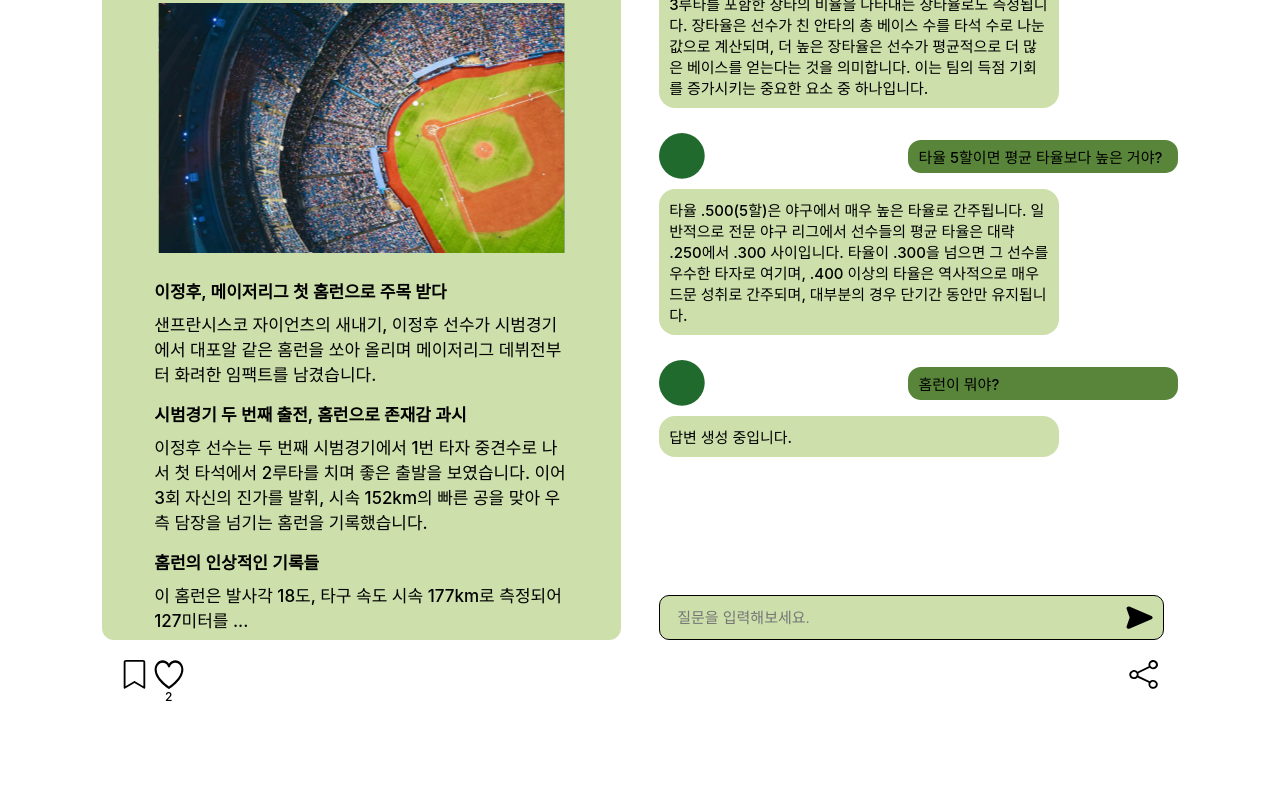
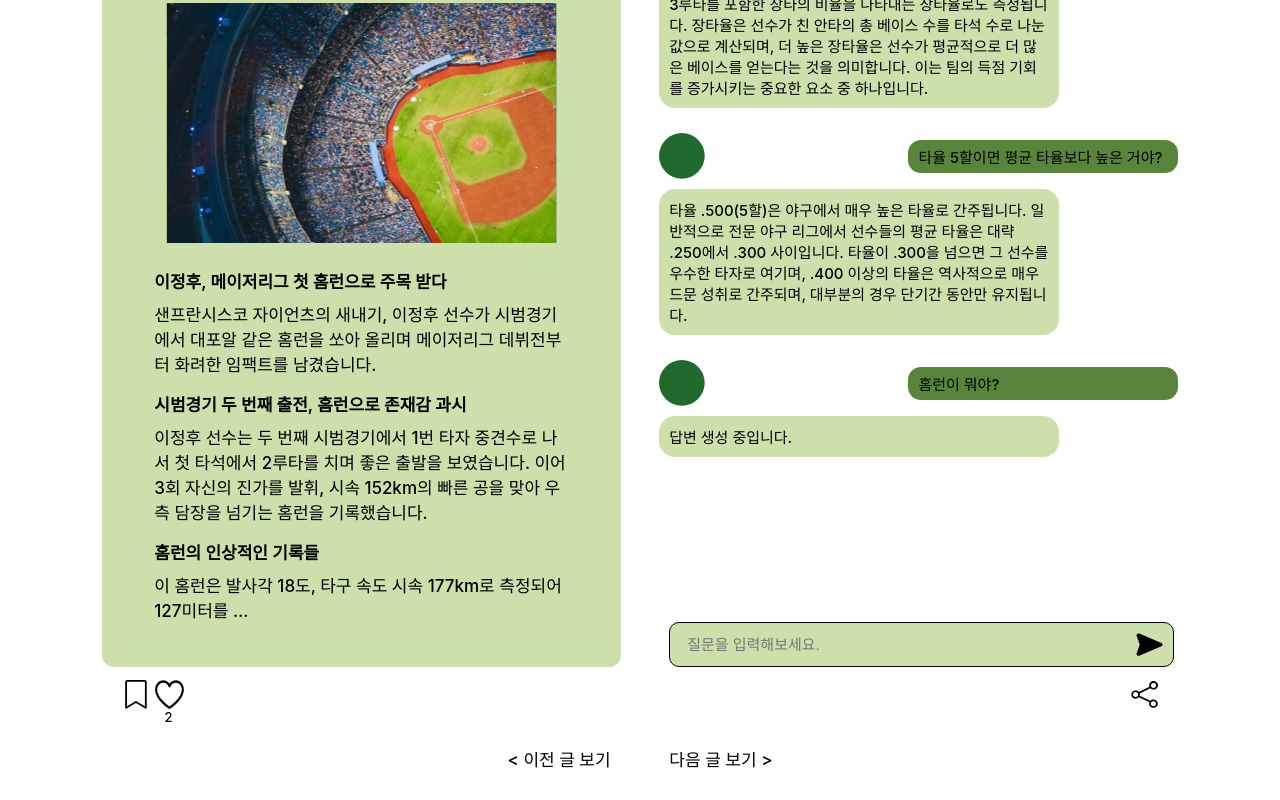
Before and after one commit to f4-zoluphaza/newsletter_front, a React (Create React App) app: page /detailPage in a window 1280 px wide. Shown: the part 266-1066 px from the top of the page. Before the commit the page ends 970 px from the top, so only its background shows below. Built offline with nearby package versions, Linux system fonts and the light colour scheme.

Commit message:
[0504] jia 이전글과 다음글 생성 및 챗봇 내용 스크롤 추가

```diff
--- a/src/pages/detailPage/DetailPages.jsx
+++ b/src/pages/detailPage/DetailPages.jsx
@@ -23,6 +23,8 @@ import {
   HeartDivScrap,
   OnClickImg,
   HeartDiv,
+  PreNextpostDiv,
+  OnClickTextspan,
 } from '../../styles/Detailpage/DetailPages.styled.jsx';
 
 import Header from '../../components/Header.jsx';
@@ -66,12 +68,12 @@ export default function DetailPage() {
             </NewsWrapperDiv>
 
             {/* 뉴스레터 이미지 */}
-            <NewsWrapperDiv height="250px" margintop="15px">
+            <NewsWrapperDiv height="240px" margintop="15px">
               <NewsImg src={NewsImage}></NewsImg>
             </NewsWrapperDiv>
 
             {/* 뉴스레터 내용 */}
-            <NewsWrapperDiv height="auto" margintop="25px">
+            <NewsWrapperDiv height="auto" margintop="25px" marginbottom="30px">
               <NewsContentDiv>
                 <Textspan fontweight="600">
                   이정후, 메이저리그 첫 홈런으로 주목 받다
@@ -101,7 +103,16 @@ export default function DetailPage() {
                 <Textspan>
                   샌프란시스코 자이언츠의 새내기, 이정후 선수가 시범경기에서
                   대포알 같은 홈런을 쏘아 올리며 메이저리그 데뷔전부터 화려한
-                  임팩트를 남겼습니다.
+                  임팩트를 남겼습니다. 샌프란시스코 자이언츠의 새내기, 이정후
+                  선수가 시범경기에서 대포알 같은 홈런을 쏘아 올리며 메이저리그
+                  데뷔전부터 화려한 임팩트를 남겼습니다. 샌프란시스코 자이언츠의
+                  새내기, 이정후 선수가 시범경기에서 대포알 같은 홈런을 쏘아
+                  올리며 메이저리그 데뷔전부터 화려한 임팩트를 남겼습니다.
+                  샌프란시스코 자이언츠의 새내기, 이정후 선수가 시범경기에서
+                  대포알 같은 홈런을 쏘아 올리며 메이저리그 데뷔전부터 화려한
+                  임팩트를 남겼습니다. 샌프란시스코 자이언츠의 새내기, 이정후
+                  선수가 시범경기에서 대포알 같은 홈런을 쏘아 올리며 메이저리그
+                  데뷔전부터 화려한 임팩트를 남겼습니다.
                 </Textspan> */}
               </NewsContentDiv>
             </NewsWrapperDiv>
@@ -170,6 +181,7 @@ export default function DetailPage() {
                 </BotspeechbubbleDiv>
               </MessageDiv>
 
+              {/* 스크롤 예 */}
               {/* <MessageDiv>
                 <ChatbotImg src={CircleImage}></ChatbotImg>
                 <SendspeechbubbleDiv height="33px">
@@ -181,7 +193,32 @@ export default function DetailPage() {
               <MessageDiv height="auto" margintop="10px">
                 <BotspeechbubbleDiv>
                   <Textspan fontsize="15px" marginbottom="0">
-                    답변 생성 중입니다.
+                    타율 .500(5할)은 야구에서 매우 높은 타율로 간주됩니다.
+                    일반적으로 전문 야구 리그에서 선수들의 평균 타율은 대략
+                    .250에서 .300 사이입니다. 타율이 .300을 넘으면 그 선수를
+                    우수한 타자로 여기며, .400 이상의 타율은 역사적으로 매우
+                    드문 성취로 간주되며, 대부분의 경우 단기간 동안만
+                    유지됩니다. 타율 .500(5할)은 야구에서 매우 높은 타율로
+                    간주됩니다. 일반적으로 전문 야구 리그에서 선수들의 평균
+                    타율은 대략 .250에서 .300 사이입니다. 타율이 .300을 넘으면
+                    그 선수를 우수한 타자로 여기며, .400 이상의 타율은
+                    역사적으로 매우 드문 성취로 간주되며, 대부분의 경우 단기간
+                    동안만 유지됩니다. 타율 .500(5할)은 야구에서 매우 높은
+                    타율로 간주됩니다. 일반적으로 전문 야구 리그에서 선수들의
+                    평균 타율은 대략 .250에서 .300 사이입니다. 타율이 .300을
+                    넘으면 그 선수를 우수한 타자로 여기며, .400 이상의 타율은
+                    역사적으로 매우 드문 성취로 간주되며, 대부분의 경우 단기간
+                    동안만 유지됩니다. 타율 .500(5할)은 야구에서 매우 높은
+                    타율로 간주됩니다. 일반적으로 전문 야구 리그에서 선수들의
+                    평균 타율은 대략 .250에서 .300 사이입니다. 타율이 .300을
+                    넘으면 그 선수를 우수한 타자로 여기며, .400 이상의 타율은
+                    역사적으로 매우 드문 성취로 간주되며, 대부분의 경우 단기간
+                    동안만 유지됩니다. 타율 .500(5할)은 야구에서 매우 높은
+                    타율로 간주됩니다. 일반적으로 전문 야구 리그에서 선수들의
+                    평균 타율은 대략 .250에서 .300 사이입니다. 타율이 .300을
+                    넘으면 그 선수를 우수한 타자로 여기며, .400 이상의 타율은
+                    역사적으로 매우 드문 성취로 간주되며, 대부분의 경우 단기간
+                    동안만 유지됩니다.
                   </Textspan>
                 </BotspeechbubbleDiv>
               </MessageDiv> */}
@@ -209,16 +246,21 @@ export default function DetailPage() {
         <HeartScrapDivShare>
           <HeartScrapWrapperDivShare>
             <HeartDivScrap>
-              <OnClickImg src={ScrapBlackImage} width="25px" />
+              <OnClickImg src={ScrapBlackImage} width="28px" />
               <HeartDiv>
-                <OnClickImg src={HeartBlackImage} width="32px" />
-                <Textspan fontsize="12px" textalign="center" marginbottom="0">
+                <OnClickImg src={HeartBlackImage} width="33px" />
+                <Textspan fontsize="13px" textalign="center" marginbottom="0">
                   2
                 </Textspan>
               </HeartDiv>
             </HeartDivScrap>
             <OnClickImg src={ShareImage} />
           </HeartScrapWrapperDivShare>
+          {/* 이전글, 다음글 영역 */}
+          <PreNextpostDiv>
+            <OnClickTextspan>&lt; 이전 글 보기</OnClickTextspan>
+            <OnClickTextspan>다음 글 보기 &gt;</OnClickTextspan>
+          </PreNextpostDiv>
         </HeartScrapDivShare>
       </BodyDiv>
     </Div>
--- a/src/styles/Detailpage/DetailPages.styled.jsx
+++ b/src/styles/Detailpage/DetailPages.styled.jsx
@@ -21,19 +21,20 @@ export const BodyDiv = styled.div`
 
 export const NewsDivChat = styled.div`
   width: 100%;
-  height: 780px;
+  /* height: auto; */
   margin-top: 10px;
-  margin-bottom: 20px;
+  margin-bottom: 13px;
 
   display: flex;
-  justify-content: space-evenly;
+  justify-content: space-evenly; //NewsDiv와 ChatbotDiv
 
   /* background-color: lightgrey; */
 `;
 
+// 뉴스레터 영역
 export const NewsDiv = styled.div`
   width: 45%;
-  height: auto;
+  /* height: auto; */
   border-radius: 12px;
 
   /* display: flex; */
@@ -48,6 +49,7 @@ export const NewsWrapperDiv = styled.div`
   width: 100%;
   height: ${(props) => props.height || '48px'};
   margin-top: ${(props) => props.margintop || '80px'};
+  margin-bottom: ${(props) => props.marginbottom || '0'};
   ${flexCenter()}/* background-color: lightyellow; */
 `;
 
@@ -59,7 +61,7 @@ export const NewsTitleWrapperDivDate = styled.div`
 `;
 
 export const Textspan = styled.span`
-  display: block;
+  display: ${(props) => props.display || 'block'};
   font-size: ${(props) => props.fontsize || '17px'};
   font-weight: ${(props) => props.fontweight || '500'};
   text-align: ${(props) => props.textalign || 'left'};
@@ -71,7 +73,7 @@ export const Textspan = styled.span`
 
 export const NewsImg = styled.img`
   width: 90%;
-  height: 250px;
+  height: 240px;
   border: solid 0;
 `;
 
@@ -82,9 +84,10 @@ export const NewsContentDiv = styled.div`
   /* background-color: lightsalmon; */
 `;
 
+// 챗봇 영역
 export const ChatbotDiv = styled.div`
   width: 45%;
-  height: auto; //수정필요
+  height: auto;
   border-radius: 12px;
 
   display: flex;
@@ -100,6 +103,10 @@ export const AllMessageDiv = styled.div`
 
   display: flex;
   flex-direction: column;
+
+  //스크롤
+  max-height: 1000px;
+  overflow-y: auto;
 
   /* background-color: olive; */
 `;
@@ -153,9 +160,6 @@ export const AllChattingDiv = styled.div`
   height: 45px;
   margin-top: 30px;
 
-  display: flex;
-  flex-direction: center;
-
   /* background-color: antiquewhite; */
 `;
 
@@ -165,8 +169,8 @@ export const ChattingDiv = styled.div`
   border: solid 1px;
   border-radius: 10px;
   padding-right: 10px;
+  margin-left: 10px;
 
-  /* align-self: flex-end; */
   display: flex;
   justify-content: space-between;
   align-items: center;
@@ -189,10 +193,11 @@ export const ChattingInput = styled.input`
 // 좋아요, 스크랩, 공유 영역
 export const HeartScrapDivShare = styled.div`
   width: 100%;
-  height: 44px;
+  height: 120px;
 
   display: flex;
-  justify-content: center;
+  align-items: center;
+  flex-direction: column;
 
   /* background-color: azure; */
 `;
@@ -220,7 +225,7 @@ export const HeartDivScrap = styled.div`
 `;
 
 export const OnClickImg = styled.img`
-  width: ${(props) => props.width || '29px'};
+  width: ${(props) => props.width || '27px'};
   height: ${(props) => props.height || '29px'};
   border: solid 0;
 
@@ -238,3 +243,22 @@ export const HeartDiv = styled.div`
 
   /* background-color: darkgrey; */
 `;
+
+export const PreNextpostDiv = styled.div`
+  width: 265px;
+  height: 22px;
+  margin-top: 22px;
+
+  display: flex;
+  justify-content: space-between;
+
+  /* background-color: burlywood; */
+`;
+
+export const OnClickTextspan = styled.span`
+  display: inline-block;
+  font-size: 17px;
+  font-weight: 500;
+
+  cursor: pointer;
+`;
```
